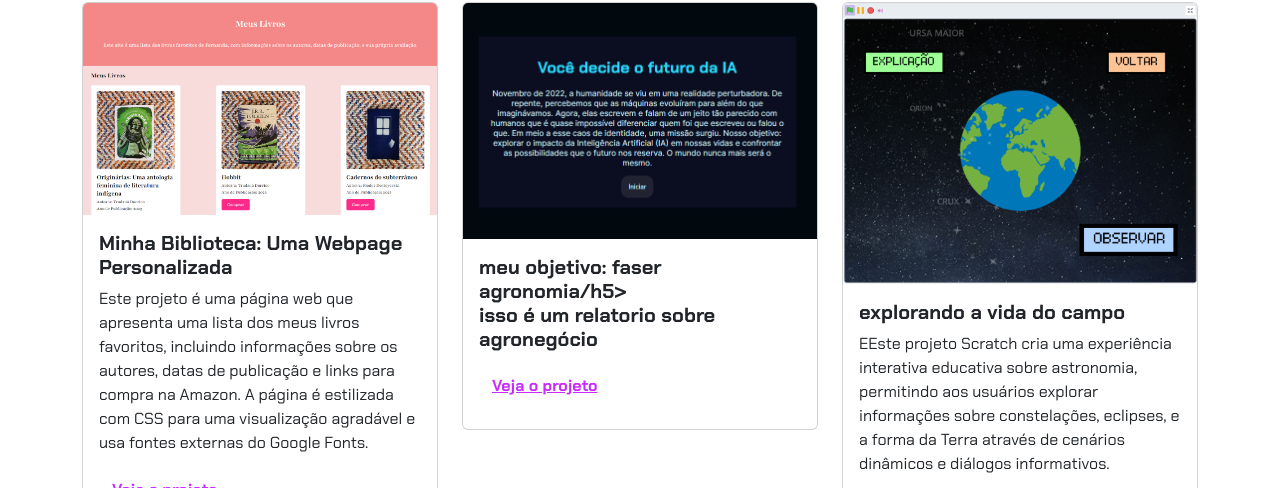
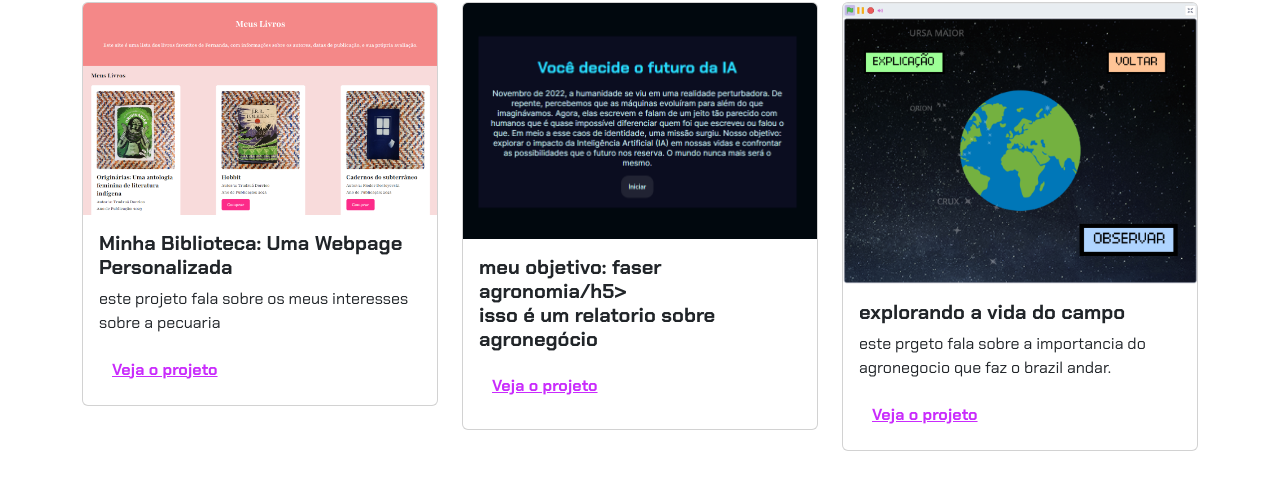
Before and after one commit to pedrolucasdejesusrodrigues/Projeto-Portifolio-2B-Pedro-Lucas, a plain HTML site: page index.html in a window 1280 px wide. Shown: the part 464-952 px from the top of the page. Drawn offline with nearby package versions, Linux system fonts and the light colour scheme.

Commit message:
Update index.html

```diff
--- a/index.html
+++ b/index.html
@@ -34,10 +34,7 @@
                     <img src="img/projeto-1.png" class="card-img-top" alt="Imagem do projeto de biblioteca virtual">
                     <div class="card-body">
                         <h5 class="card-title">Minha Biblioteca: Uma Webpage Personalizada</h5>
-                        <p class="card-text">Este projeto é uma página web que apresenta uma lista dos meus livros
-                            favoritos, incluindo informações sobre os autores, datas de publicação e links para compra
-                            na Amazon. A página é estilizada com CSS para uma visualização agradável e usa fontes
-                            externas do Google Fonts.
+                        <p class="card-text">este projeto fala sobre os meus interesses sobre a pecuaria
                         </p>
                         <button type="button" class="btn btn-link" data-bs-toggle="modal" data-bs-target="#modal1">Veja
                             o projeto</button>
@@ -64,9 +61,7 @@
                     <div class="card-body">
                         <h5 class="card-title">explorando a vida do campo
                         </h5>
-                        <p class="card-text">EEste projeto Scratch cria uma experiência interativa educativa sobre
-                            astronomia, permitindo aos usuários explorar informações sobre constelações, eclipses, e a
-                            forma da Terra através de cenários dinâmicos e diálogos informativos.
+                        <p class="card-text">este prgeto fala sobre a importancia do agronegocio que faz o brazil andar.
                         </p>
                         <button type="button" class="btn btn-link" data-bs-toggle="modal" data-bs-target="#modal3">Veja
                             o projeto</button>
```
